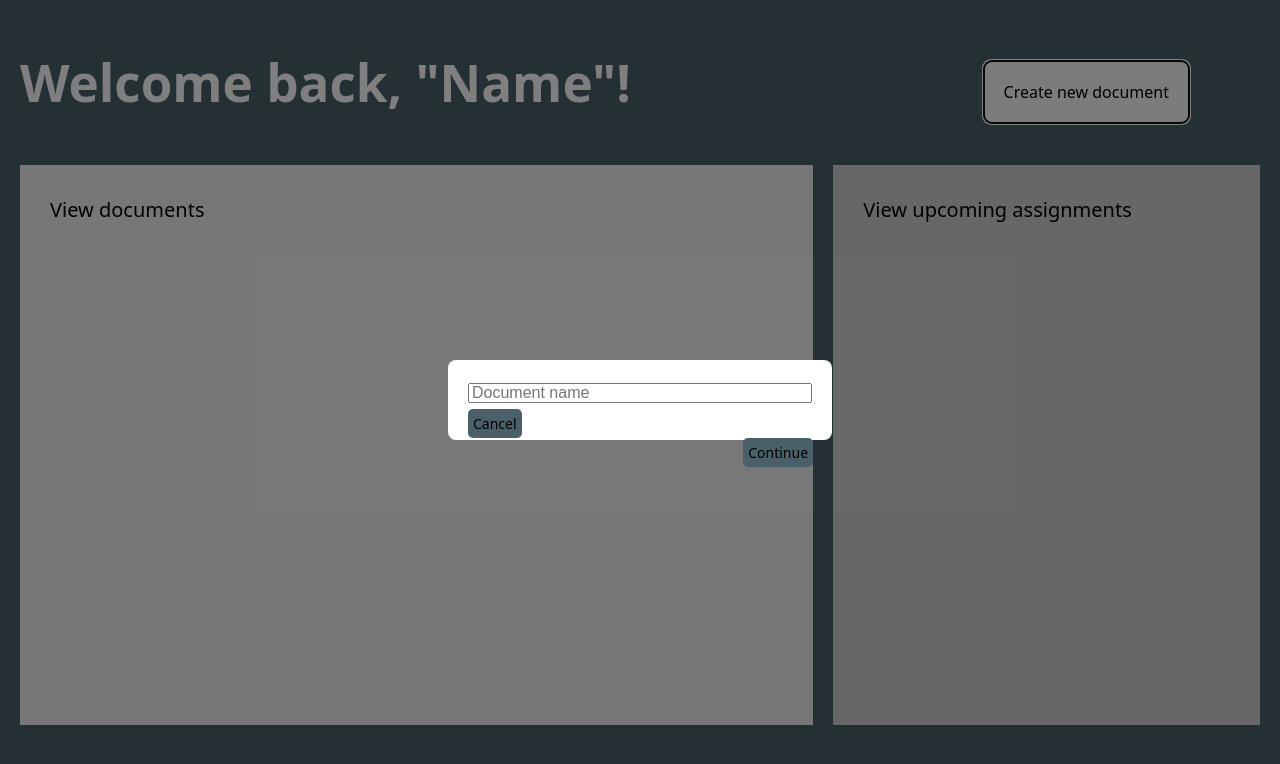
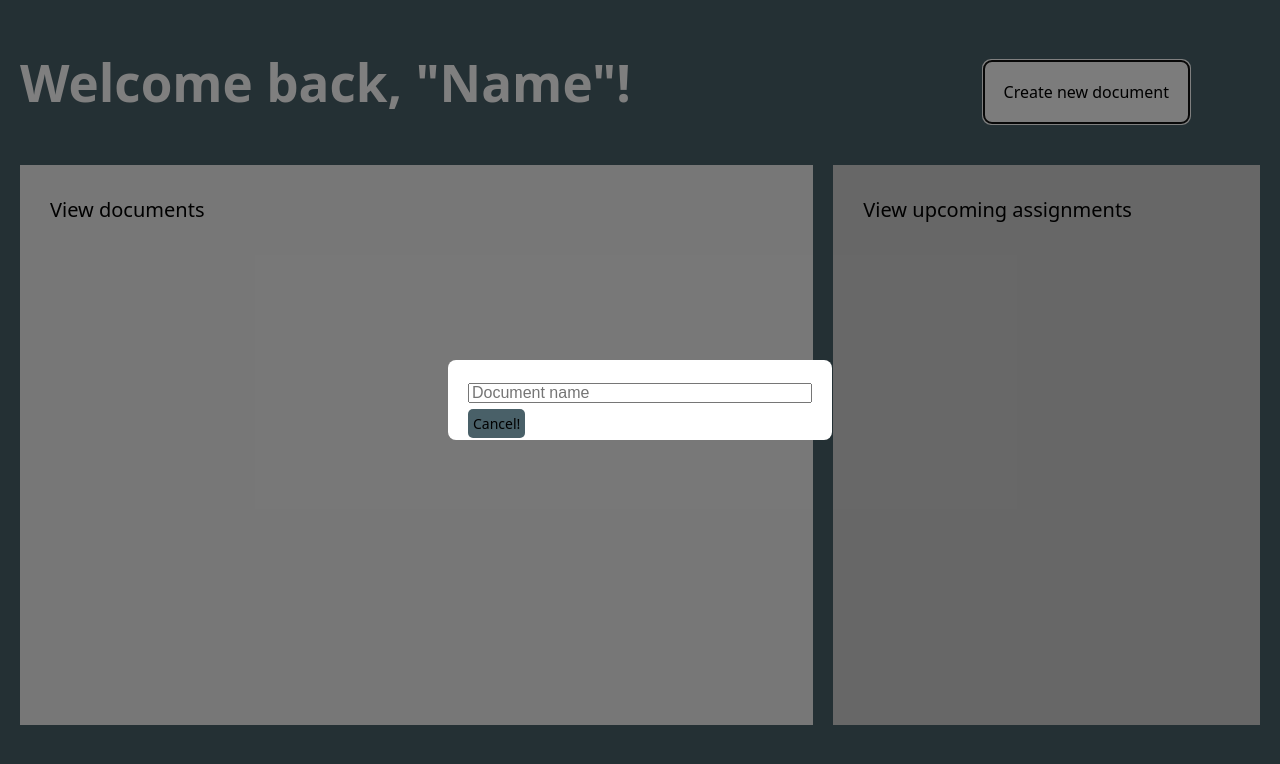
Before and after one commit to Oasis-NEU/f25-group-20, a React (Vite) app: page / in a window 1280 px wide. Both pictures are taken after a click on the button "Create new document". Shown: the top 764 px of the page. Built offline with nearby package versions, Linux system fonts and the light colour scheme.

Commit message:
! added for test

```diff
--- a/src/App.jsx
+++ b/src/App.jsx
@@ -76,18 +76,7 @@ const App = () => {
                 fontSize: "14px",
                 borderRadius: "5px",
                 backgroundColor: "#496068",
-              }}>Cancel</button>
-
-              <button onClick = {() => setShowCreate(false)}
-              style = {{
-                marginTop: "0px",
-                marginLeft: "80%",
-                padding: "4px",
-                fontSize: "14px",
-                borderRadius: "5px",
-                backgroundColor: "#496068",
-              }}>Continue</button>
-
+              }}>Cancel!</button>
             </div>
           </div>)}
       </div>
```
